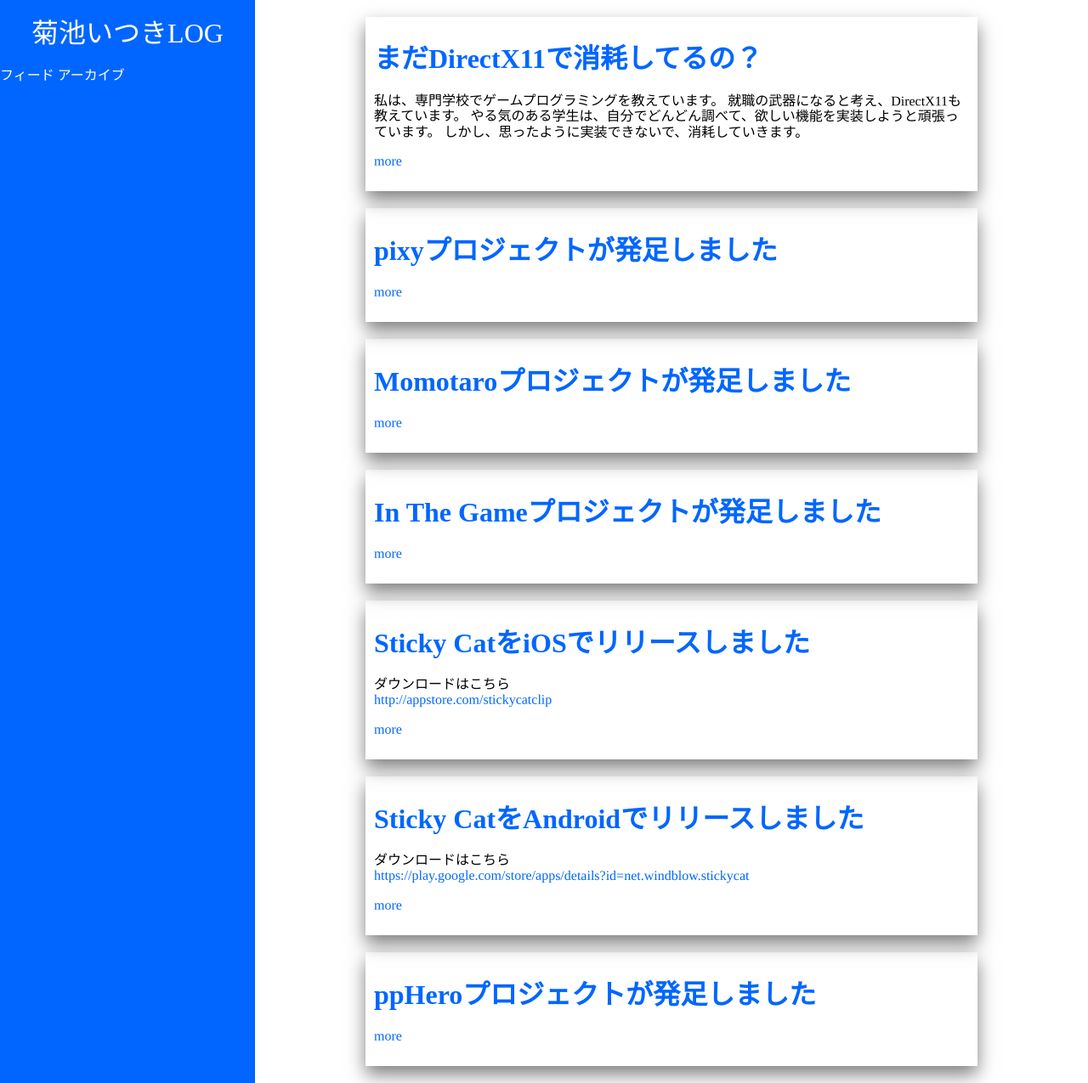
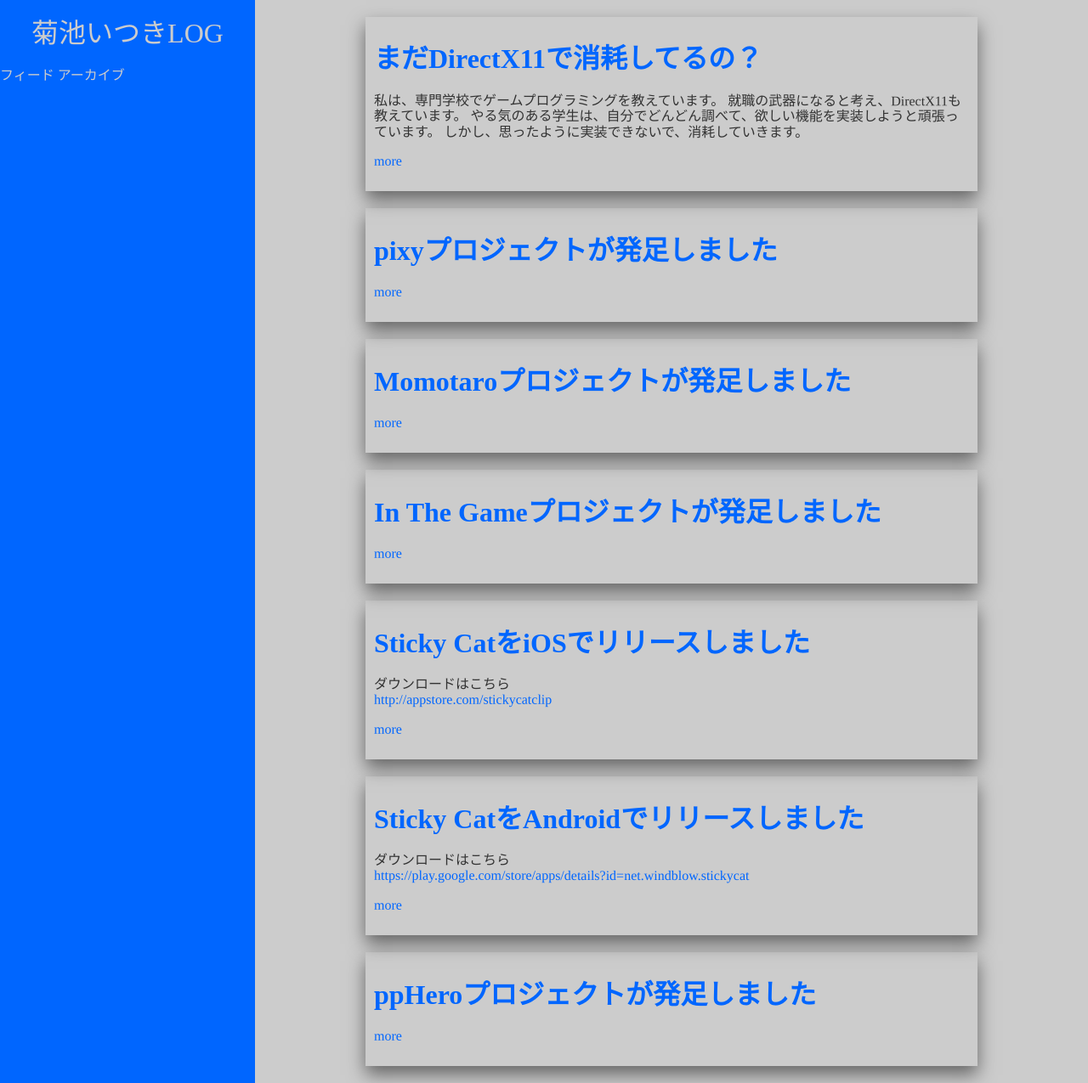
Before and after one commit to itukikikuti/windblow.net, a Jekyll site: the page built from index.html, in a window 1280 px wide and 1275 px high. Shown: the whole window at 85% size. Built offline with Jekyll 4.4.1, drawn with Linux system fonts in a browser that asks for light colours; some web fonts are replaced.

Commit message:
Update style.scss

```diff
--- a/css/style.scss
+++ b/css/style.scss
@@ -1,8 +1,11 @@
 ---
 ---
 $color: {{ site.color }};
+$white: #CCC;
+$black: #333;
 * {
     font-family: "Mplus 1p";
+    color: $black;
 }
 p {
     font-weight: 400;
@@ -11,6 +14,9 @@ p {
 a {
     color: $color;
     text-decoration: none;
+}
+body {
+    background: $white;
 }
 header {
     position: fixed;
@@ -24,7 +30,7 @@ header {
         text-align: center;
     }
     a {
-        color: #FFFFFF;
+        color: $white;
     }
 }
 main {
@@ -35,4 +41,8 @@ section, article {
     padding: 10px;
     max-width: 700px;
     box-shadow: 0px 10px 20px rgba(0, 0, 0, 0.5);
+    h1 {
+        font-weight: 900;
+        color: $black;
+    }
 }
```
